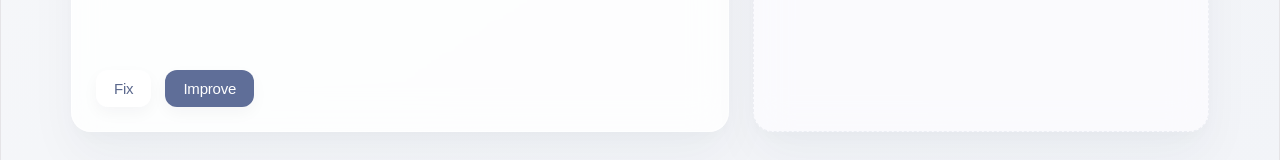
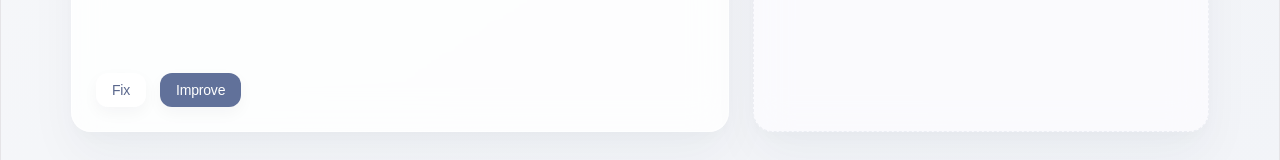
Before and after one commit to Keertilata20/flowsense-app, a React (Vite) app: page / in a window 1280 px wide. Shown: the part 647-807 px from the top of the page. Built offline with nearby package versions, Linux system fonts and the light colour scheme.

Commit message:
Improve panels and buttons

```diff
--- a/src/App.css
+++ b/src/App.css
@@ -464,11 +464,11 @@ justify-content: center;
 .action-buttons button {
   border: none;
 
-  padding: 10px 18px;
+  padding: 9px 16px;
 
   border-radius: 12px;
 
-  font-size: 15px;
+  font-size: 14px;
   font-weight: 450;
   letter-spacing: -0.2px;
 
@@ -495,8 +495,7 @@ rgba(76,90,133,.08);
 }
 
 .primary-btn {
-background:
-#5F6E98;
+background:#61719A;
 
 color:white;
 
```
